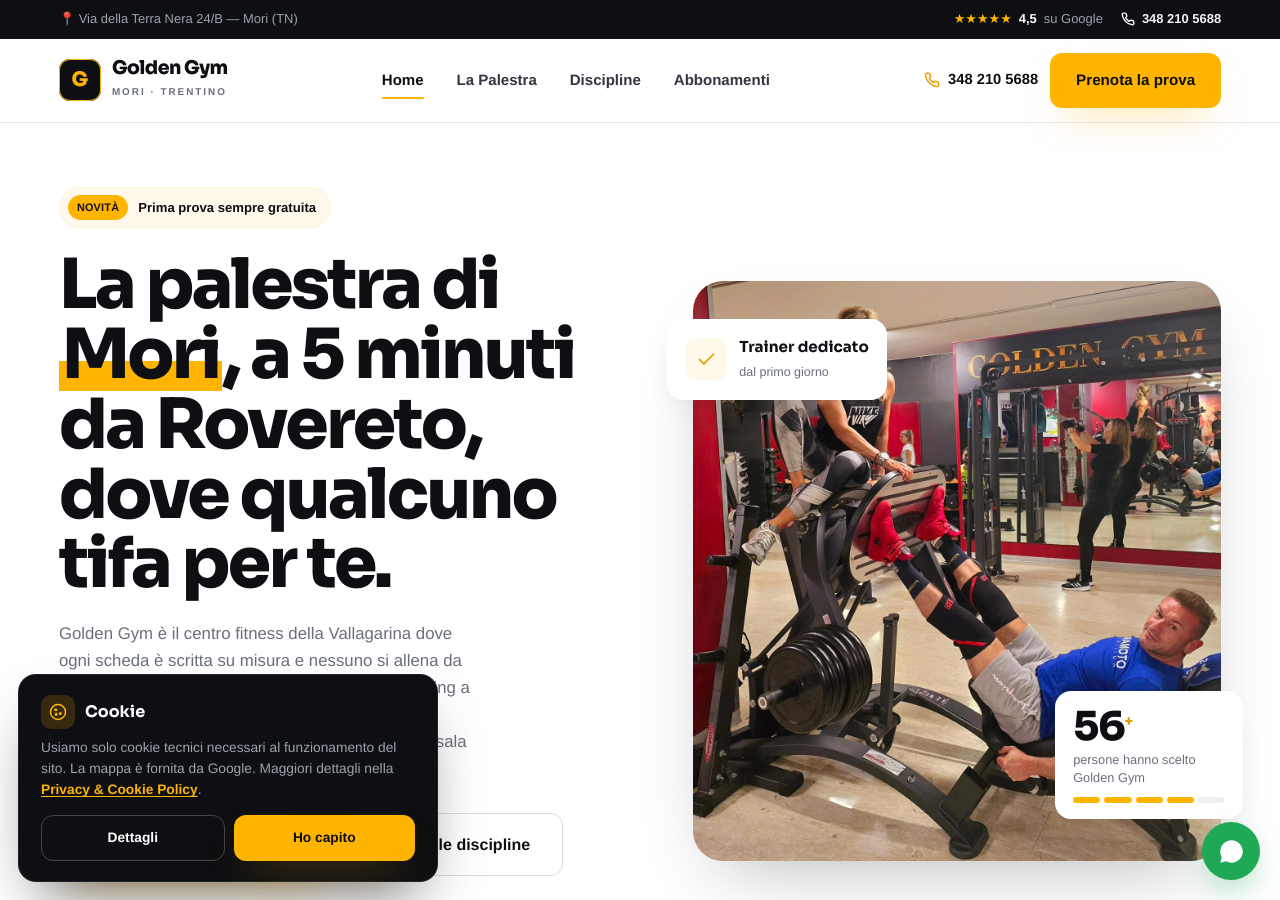
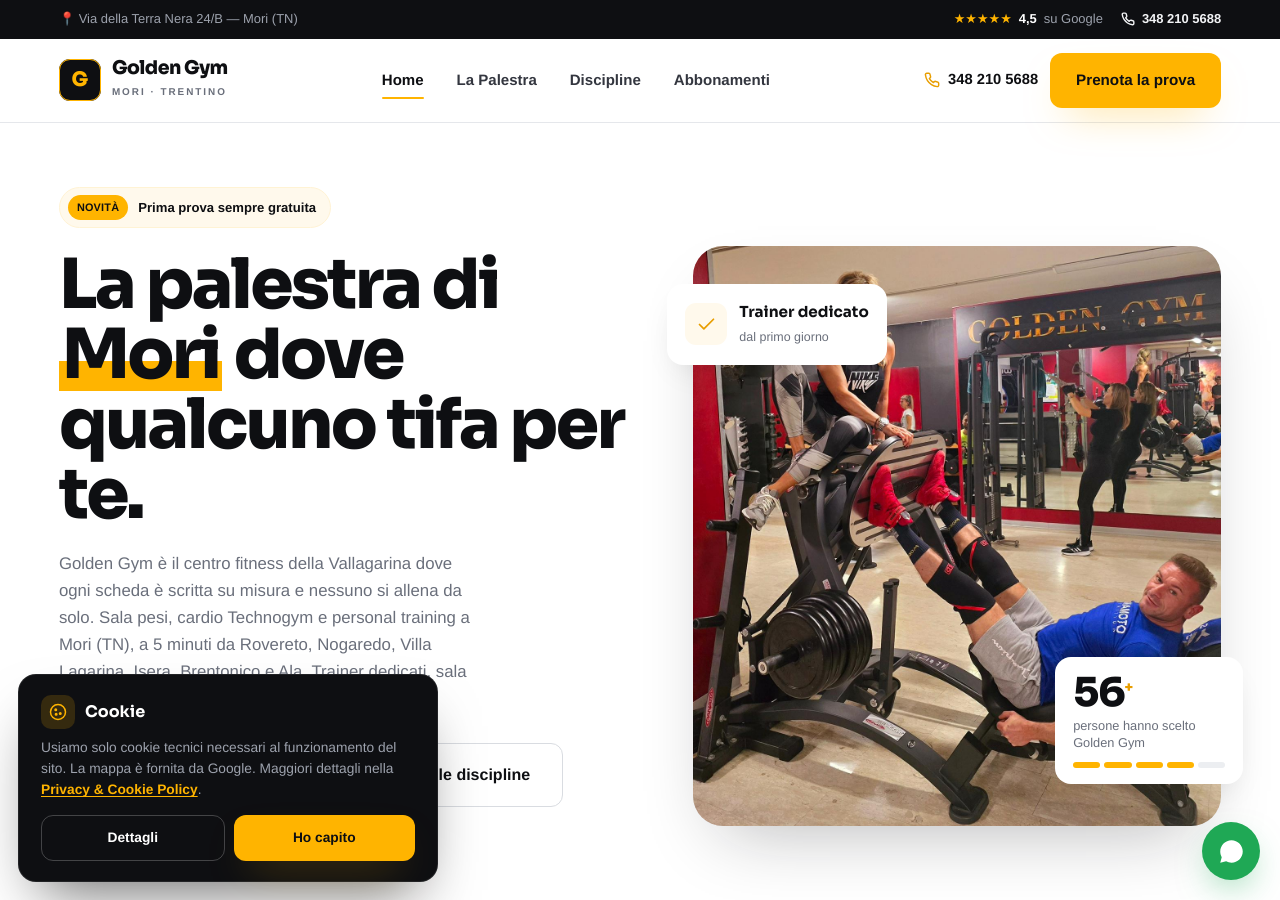
Before and after one commit to horizonagencyllc/goldengym-mori, a Jekyll site: the page built from index.html, in a window 1280 px wide and 900 px high. Built offline with Jekyll 4.4.1, drawn with Linux system fonts in a browser that asks for light colours; some web fonts are replaced.

Commit message:
Copy: H1 home pulito a "La palestra di Mori dove qualcuno tifa per te"
La sede è Mori, non Rovereto: il titolo deve dirlo senza ambiguità.
Rovereto e gli altri comuni della Vallagarina restano nel sottotitolo,
che è già il posto giusto per esplicitare il bacino di utenza.

Co-Authored-By: Claude Opus 4.7 (1M context) <noreply@anthropic.com>

```diff
--- a/index.html
+++ b/index.html
@@ -11,7 +11,7 @@ seo_desc: "Golden Gym è la palestra di riferimento di Mori e Rovereto: sala pes
     <div class="shell">
       <div class="hero-text">
         <span class="hero-badge"><span class="pin">NOVITÀ</span> Prima prova sempre gratuita</span>
-        <h1>La palestra di <span class="mark">Mori</span>, a 5 minuti da Rovereto, dove qualcuno tifa per te.</h1>
+        <h1>La palestra di <span class="mark">Mori</span> dove qualcuno tifa per te.</h1>
         <p class="hero-sub">Golden Gym è il centro fitness della Vallagarina dove ogni scheda è scritta su misura e nessuno si allena da solo. Sala pesi, cardio Technogym e personal training a Mori (TN), a 5 minuti da Rovereto, Nogaredo, Villa Lagarina, Isera, Brentonico e Ala. Trainer dedicati, sala curata, zero contratti capestro.</p>
         <div class="hero-cta">
           <a href="/prenota/" class="btn btn-gold btn-lg">Prenota la prova gratuita
```
